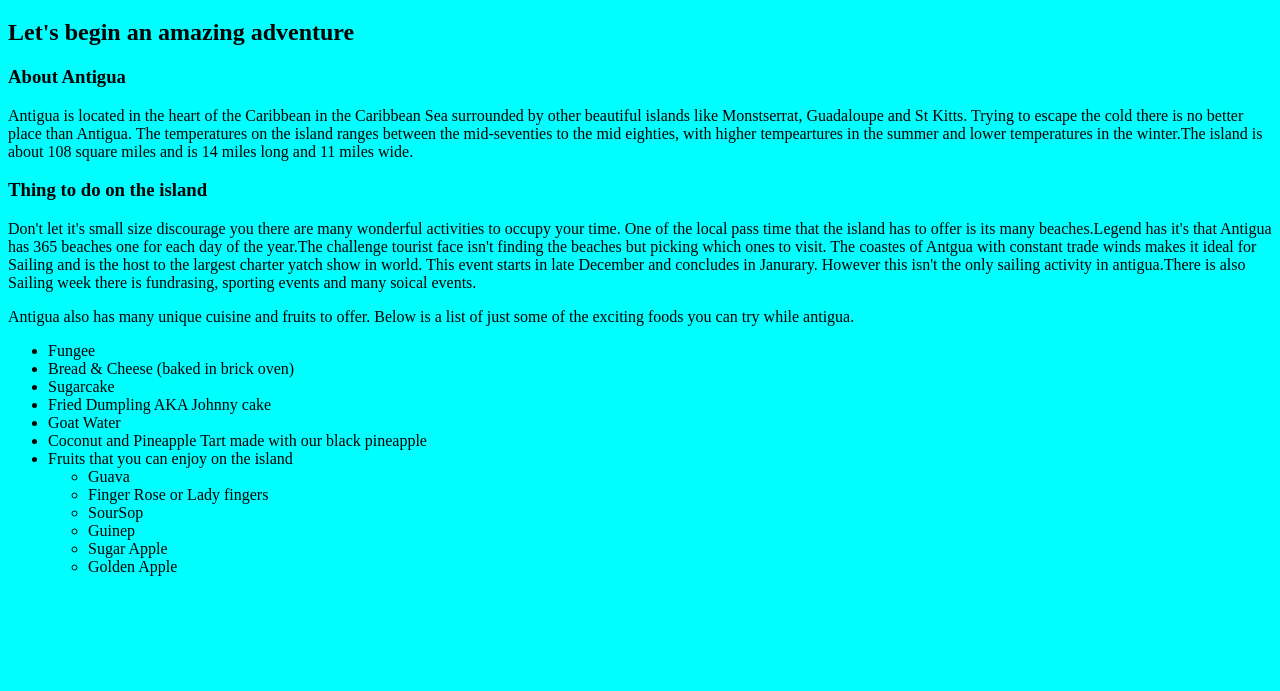
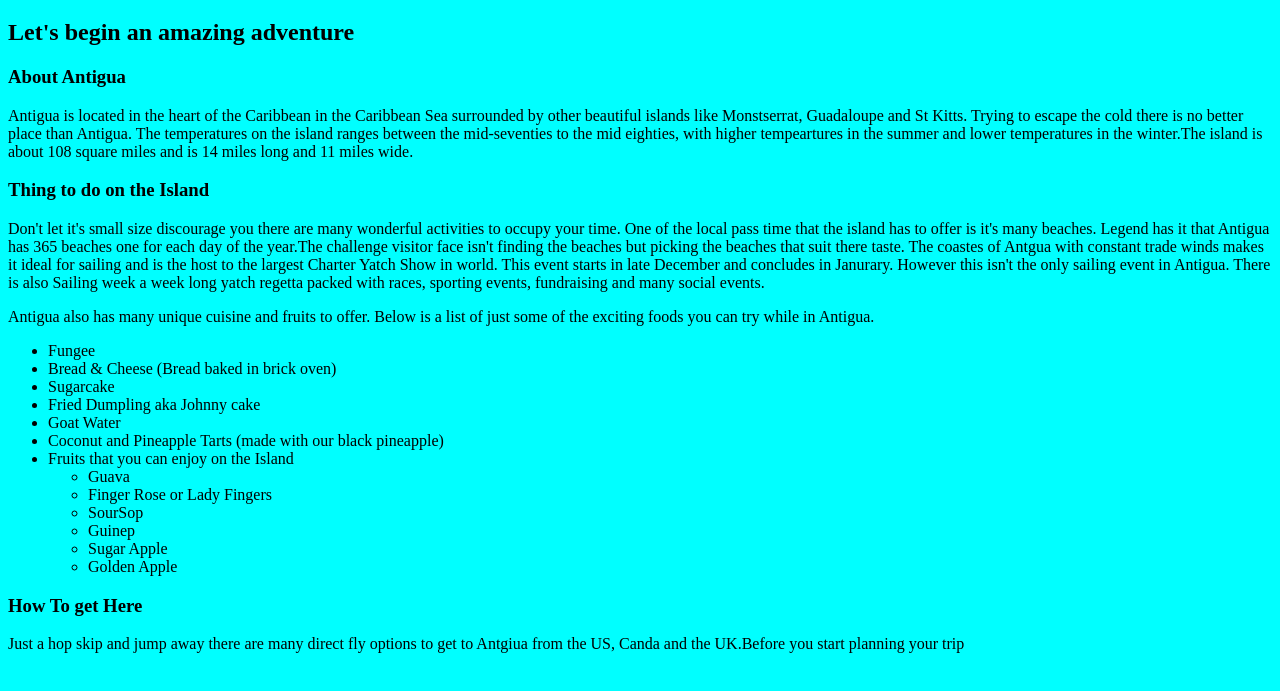
Before and after one commit to snchristian/my-project-repository, a plain HTML site: page index.html in a window 1280 px wide. Shown: the part 61-752 px from the top of the page. Drawn offline with Linux system fonts and the light colour scheme.

Commit message:
updated index.html, updated style.css

```diff
--- a/index.html
+++ b/index.html
@@ -8,29 +8,29 @@
     <script src="script.js"></script>
     <h3>About Antigua</h3>
     <p> Antigua is located in the heart of the Caribbean in the Caribbean Sea surrounded by other beautiful islands like Monstserrat, Guadaloupe and St Kitts. Trying to escape the cold there is no better place than Antigua. The temperatures on the island ranges between the mid-seventies to the mid eighties, with higher tempeartures in the summer and lower temperatures in the winter.The island is about 108 square miles and is 14 miles long and 11 miles wide. </p>
-    <h3>Thing to do on the island</h3>
-    <p>Don't let it's small size discourage you there are many wonderful activities to occupy your time. One of the local pass time that the island has to offer is its many beaches.Legend has it's that Antigua has 365 beaches one for each day of the year.The challenge tourist face isn't finding the beaches but picking which ones to visit. The coastes of Antgua with constant trade winds makes it ideal for Sailing and is the host to the largest charter yatch show in world. This event starts in late December and concludes in Janurary. However this isn't
-         the only sailing activity in antigua.There is also Sailing week there is fundrasing, sporting events and many soical events.</p>
-    <p> Antigua also has many unique cuisine and fruits to offer. Below is a list of just some of the exciting foods you can try while antigua.</p>
+    <h3>Thing to do on the Island</h3>
+    <p>Don't let it's small size discourage you there are many wonderful activities to occupy your time. One of the local pass time that the island has to offer is it's many beaches. Legend has it that Antigua has 365 beaches one for each day of the year.The challenge visitor face isn't finding the beaches but picking the beaches that suit there taste. The coastes of Antgua with constant trade winds makes it ideal for sailing and is the host to the largest Charter Yatch Show in world. This event starts in late December and concludes in Janurary. However this isn't
+         the only sailing event in Antigua. There is also Sailing week a week long yatch regetta packed with races, sporting events, fundraising and many social events.</p>
+    <p> Antigua also has many unique cuisine and fruits to offer. Below is a list of just some of the exciting foods you can try while in Antigua.</p>
     <ul>
         <li>Fungee</li>
-        <li>Bread & Cheese (baked in brick oven)</li>
+        <li>Bread & Cheese (Bread baked in brick oven)</li>
         <li>Sugarcake</li>
-        <li>Fried Dumpling AKA Johnny cake</li>
+        <li>Fried Dumpling aka Johnny cake</li>
         <li>Goat Water</li>
-        <li>Coconut and Pineapple Tart made with our black pineapple</li>
-        <li>Fruits that you can enjoy on the island
+        <li>Coconut and Pineapple Tarts (made with our black pineapple)</li>
+        <li>Fruits that you can enjoy on the Island
             <ul>
                 <li>Guava</li>
-                <li>Finger Rose or Lady fingers</li>
+                <li>Finger Rose or Lady Fingers</li>
                 <li>SourSop</li>
                 <li>Guinep</li>
                 <li>Sugar Apple</li>
                 <li>Golden Apple</li>
             </ul>
         </li>
-
     </ul>
-
+<h3> How To get Here</h3>
+<p>Just a hop skip and jump away there are many direct fly options to get to Antgiua from the US, Canda and the UK.Before you start planning your trip </p>
 </body>
 </html>
```
